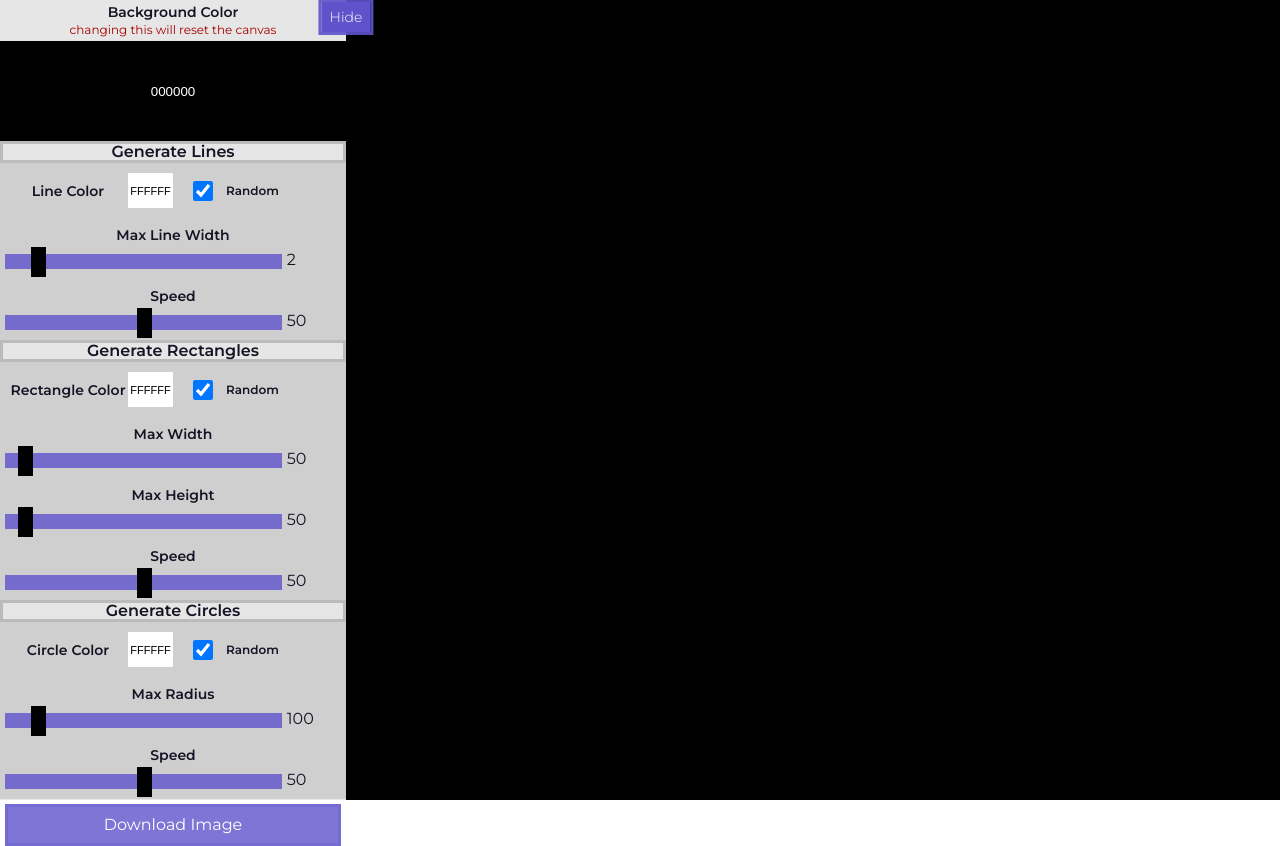
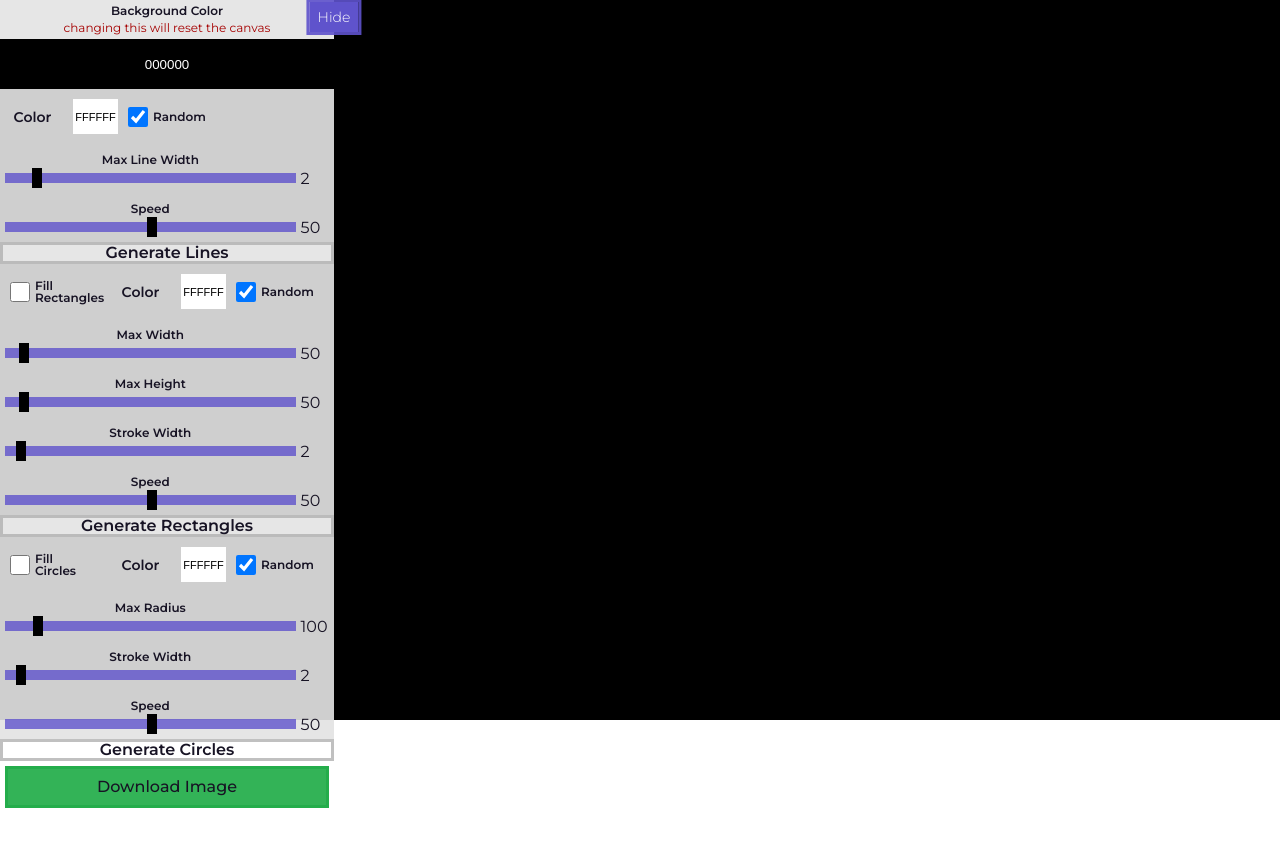
Before and after one commit to heathmcgowan/canvas, a website: page index.html in a window 1280 px wide. After the commit the page ends 808 px from the top, so only its background shows below. Drawn offline with nearby package versions, Linux system fonts and the light colour scheme.

Commit message:
added option to change if shape is filled

```diff
--- a/css/main.scss
+++ b/css/main.scss
@@ -30,7 +30,9 @@ html {
 }
 
 // Canvas
-
+#canvas {
+    width: 100vw;
+}
 
 // Controls
 #controls {
@@ -73,10 +75,10 @@ html {
     flex-grow: 1;
     label {
         font-weight: $font-semi-bold;
-        font-size: 14px;
+        font-size: 12px;
         width: 100%;
         text-align: center;
-        margin: 10px 0;
+        margin: 5px 0 10px 0;
     }
     input {
         width: 100%;
@@ -92,7 +94,7 @@ html {
     flex-grow: 0;
     border: none;
     input {
-        height: 100px;
+        height: 50px;
     }
 }
 
@@ -103,15 +105,14 @@ html {
     flex-direction: row;
     padding: 10px 0;
     label {
-        margin: 0 0 0 8px;
+        margin: 0 8px 0 0;
         font-size: 14px;
-        width: 120px;
+        width: 65px;
     }
     .jscolor {
         width: 45px;
         height: 35px;
         font-size: 11px;
-        margin-right: 10px;
     }
 }
 
@@ -139,8 +140,13 @@ html {
     width: 100%;
     background-color: rgba(0, 0, 0, 0.1);
     input {
-        width: 80%;
+        width: 87%;
         margin: 2px 5px 10px 5px;
+    }
+    label {
+        width: 87%;
+        margin: 10px 5px 5px 5px;
+        text-align: center;
     }
     p {
         width: 30px;
@@ -189,9 +195,10 @@ html {
 
 #btn-download {
     text-decoration: none;
-    color: #FFFFFF;
-    background-color: rgba(95, 83, 204, 0.8);
-    border: 3px solid rgba(95, 83, 204, 0.3);
+    color: #171324;
+    background-color: rgba(0, 160, 46, 0.8);
+    border: 3px solid rgba(0, 160, 46, 0.3);
+    font-weight: $font-medium;
     text-align: center;
     padding: 10px;
     margin: 5px;
@@ -230,16 +237,16 @@ html {
     }
 
     input[type='range']::-webkit-slider-runnable-track {
-      height: 15px;
+      height: 10px;
       -webkit-appearance: none;
       color: rgba(95, 83, 204, 0.8);
     }
 
     input[type='range']::-webkit-slider-thumb {
-      width: 15px;
+      width: 10px;
       -webkit-appearance: none;
-      margin-top: -7.5px;
-      height: 30px;
+      margin-top: -5px;
+      height: 20px;
       cursor: ew-resize;
       background: #000000;
     }
--- a/index.html
+++ b/index.html
@@ -13,7 +13,7 @@
     <link rel="stylesheet" href="css/main.css">
 </head>
 <body>
-    <canvas></canvas>
+    <canvas id="canvas"></canvas>
     <div id="controls">
         <div id="hide-controls">Hide</div>
         <span id="background-color-container" class="control-container unselectable">
@@ -22,9 +22,8 @@
             <input id="background-color" class="jscolor" value="000000" name="background-color" data-contenttocolor="background">
         </span>
         <span class="control-container unselectable">
-            <div class="control-button pointer" data-buttontype="lines">Generate Lines</div>
             <span id="line-color-container" class="control-container unselectable">
-                <label for="line-color" id="line-color-label">Line Color</label>
+                <label for="line-color" id="line-color-label">Color</label>
                 <input id="line-color" class="jscolor" value="FFFFFF" name="line-color" data-contenttocolor="line-color">
                 <div class="checkbox-container">
                     <input type="checkbox" name="random-line-color-checkbox" id="random-line-color-checkbox" checked>
@@ -41,11 +40,15 @@
                 <input type="range" name="slider-line-speed" min="1" max="100" value="50" step="1" id="slider-line-speed" class="slider" data-slidertype="line-speed" data-suffix="">
                 <p id="line-speed-value">50</p>
             </span>
+            <div class="control-button pointer" data-buttontype="lines">Generate Lines</div>
         </span>
         <span class="control-container unselectable">
-            <div class="control-button pointer" data-buttontype="rectangles">Generate Rectangles</div>
             <span id="rectangle-color-container" class="control-container unselectable">
-                <label for="rectangle-color" id="rectangle-color-label">Rectangle Color</label>
+                <div class="checkbox-container">
+                    <input type="checkbox" name="fill-rectangle-checkbox" id="fill-rectangle-checkbox">
+                    <label for="fill-rectangle-checkbox">Fill Rectangles</label>
+                </div>
+                <label for="rectangle-color" id="rectangle-color-label">Color</label>
                 <input id="rectangle-color" class="jscolor" value="FFFFFF" name="rectangle-color" data-contenttocolor="rectangle-color">
                 <div class="checkbox-container">
                     <input type="checkbox" name="random-rectangle-color-checkbox" id="random-rectangle-color-checkbox" checked>
@@ -63,15 +66,24 @@
                 <p id="rect-height-max-value">50</p>
             </span>
             <span class="slider-container">
+                <label for="slider-rectangle-stroke-width">Stroke Width</label>
+                <input type="range" name="slider-rectangle-stroke-width" min="0.05" max="50" value="2" step="0.05" id="slider-rectangle-stroke-width" class="slider" data-slidertype="rectangle-stroke-width" data-suffix="">
+                <p id="rectangle-stroke-width-value">2</p>
+            </span>
+            <span class="slider-container">
                 <label for="slider-rectangle-speed">Speed</label>
                 <input type="range" name="slider-rectangle-speed" min="1" max="100" value="50" step="1" id="slider-rectangle-speed" class="slider" data-slidertype="rectangle-speed" data-suffix="">
                 <p id="rectangle-speed-value">50</p>
             </span>
+            <div class="control-button pointer" data-buttontype="rectangles">Generate Rectangles</div>
         </span>
         <span class="control-container unselectable">
-            <div class="control-button pointer" data-buttontype="circles">Generate Circles</div>
             <span id="circle-color-container" class="control-container unselectable">
-                <label for="circle-color" id="circle-color-label">Circle Color</label>
+                <div class="checkbox-container">
+                    <input type="checkbox" name="fill-circle-checkbox" id="fill-circle-checkbox">
+                    <label for="fill-circle-checkbox">Fill<br>Circles</label>
+                </div>
+                <label for="circle-color" id="circle-color-label">Color</label>
                 <input id="circle-color" class="jscolor" value="FFFFFF" name="circle-color" data-contenttocolor="circle-color">
                 <div class="checkbox-container">
                     <input type="checkbox" name="random-circle-color-checkbox" id="random-circle-color-checkbox" checked>
@@ -84,10 +96,16 @@
                 <p id="radius-max-value">100</p>
             </span>
             <span class="slider-container">
+                <label for="slider-circle-stroke-width">Stroke Width</label>
+                <input type="range" name="slider-circle-stroke-width" min="0.05" max="50" value="2" step="0.05" id="slider-circle-stroke-width" class="slider" data-slidertype="circle-stroke-width" data-suffix="">
+                <p id="circle-stroke-width-value">2</p>
+            </span>
+            <span class="slider-container">
                 <label for="slider-circle-speed">Speed</label>
                 <input type="range" name="slider-circle-speed" min="1" max="100" value="50" step="1" id="slider-circle-speed" class="slider" data-slidertype="circle-speed" data-suffix="">
                 <p id="circle-speed-value">50</p>
             </span>
+            <div class="control-button pointer" data-buttontype="circles">Generate Circles</div>
         </span>
         <a href="#" id="btn-download" download="canvas.png">Download Image</a>
     </div>
--- a/js/main.js
+++ b/js/main.js
@@ -2,6 +2,8 @@ const hideControlsBtn = document.getElementById('hide-controls');
 const controlPanel = document.getElementById('controls');
 const canvas = document.querySelector('canvas');
 var c = canvas.getContext('2d');
+var canvasWidth = 1920;
+var canvasHeight = 1080;
 var backgroundColor = "#000000";
 var lineColor = "#FFFFFF";
 var rectangleColor = "#FFFFFF";
@@ -16,9 +18,13 @@ var lineSpeed = 50;
 var rectangleSpeed = 50;
 var circleSpeed = 50;
 var strokeMin = 0.05;
-var strokeMax = 3;
+var strokeMax = 2;
 var radMin = 1;
 var radMax = 50;
+var circleStrokeWidth = 2;
+var rectangleStrokeWidth = 2;
+var filledCircles = false;
+var filledRectangles = false;
 var rectWidthMin = 1;
 var rectWidthMax = 50;
 var rectHeightMin = 1;
@@ -44,12 +50,12 @@ function getRandomColor() {
 }
 
 function getRandomX() {
-    var x = (Math.random() * window.innerWidth);
+    var x = (Math.random() * (canvasWidth + 200)) - 100;
     return x;
 }
 
 function getRandomY() {
-    var y = (Math.random() * window.innerHeight);
+    var y = (Math.random() * (canvasHeight + 200)) - 100;
     return y;
 }
 
@@ -64,8 +70,8 @@ function randomIntFromInterval(min, max) {
     return Math.floor(Math.random() * (max - min + 1) + min) / 100;
 }
 
-canvas.width = window.innerWidth;
-canvas.height = window.innerHeight;
+canvas.width = canvasWidth;
+canvas.height = canvasHeight;
 c.fillStyle = backgroundColor;
 c.fillRect(0, 0, canvas.width, canvas.height);
 
@@ -108,8 +114,14 @@ function drawRectangles() {
             var fillColor = rectangleColor;
         };
         for (var i = 0; i < getRandomNumber(); i++) {
+            if (filledRectangles == true) {
                 c.fillStyle = fillColor;
                 c.fillRect(getRandomX(), getRandomY(), randomIntFromInterval(rectWidthMin, rectWidthMax), randomIntFromInterval(rectHeightMin, rectHeightMax));
+            } else {
+                c.strokeStyle = fillColor;
+                c.lineWidth = rectangleStrokeWidth;
+                c.strokeRect(getRandomX(), getRandomY(), randomIntFromInterval(rectWidthMin, rectWidthMax), randomIntFromInterval(rectHeightMin, rectHeightMax));
+            };
         };
     };
 };
@@ -122,10 +134,18 @@ function drawCircles() {
             var fillColor = circleColor;
         };
         for (var i = 0; i < getRandomNumber(); i++) {
+            if (filledCircles == true) {
                 c.beginPath();
                 c.arc(getRandomX(), getRandomY(), randomIntFromInterval(radMin, radMax), 0, Math.PI * 2, false);
                 c.fillStyle = fillColor;
                 c.fill();
+            } else {
+                c.beginPath();
+                c.arc(getRandomX(), getRandomY(), randomIntFromInterval(radMin, radMax), 0, Math.PI * 2, false);
+                c.strokeStyle = fillColor;
+                c.lineWidth = circleStrokeWidth;
+                c.stroke();
+            };
         };
     };
 };
@@ -139,6 +159,8 @@ var slider = document.querySelectorAll('.slider');
 var randomLineColorCheckbox = document.getElementById('random-line-color-checkbox');
 var randomRectangleColorCheckbox = document.getElementById('random-rectangle-color-checkbox');
 var randomCircleColorCheckbox = document.getElementById('random-circle-color-checkbox');
+var fillCircleCheckbox = document.getElementById('fill-circle-checkbox');
+var fillRectangleCheckbox = document.getElementById('fill-rectangle-checkbox');
 
 colorPicker.forEach(input => input.addEventListener('change', updateColor));
 controlButton.forEach(input => input.addEventListener('click', controlButtonClicked));
@@ -184,6 +206,22 @@ randomCircleColorCheckbox.addEventListener('change', function() {
     };
 });
 
+fillCircleCheckbox.addEventListener('change', function() {
+    if (this.checked) {
+        filledCircles = true;
+    } else {
+        filledCircles = false;
+    };
+});
+
+fillRectangleCheckbox.addEventListener('change', function() {
+    if (this.checked) {
+        filledRectangles = true;
+    } else {
+        filledRectangles = false;
+    };
+});
+
 function controlButtonClicked() {
     let clickedButton = this.dataset.buttontype;
     updateButtonClass(this);
@@ -211,6 +249,10 @@ function sliderChanged() {
     document.getElementById(`${sliderType}-value`).innerHTML = sliderValue + suffix;
     if (sliderType == 'stroke-max') {
         strokeMax = sliderValue;
+    } else if (sliderType == 'circle-stroke-width') {
+        circleStrokeWidth = sliderValue;
+    } else if (sliderType == 'rectangle-stroke-width') {
+        rectangleStrokeWidth = sliderValue;
     } else if (sliderType == 'radius-max') {
         radMax = sliderValue;
     } else if (sliderType == 'rect-width-max') {
```
Also changed, not shown: css/main.css. Lines whose indentation alone changed are shown as unchanged.
